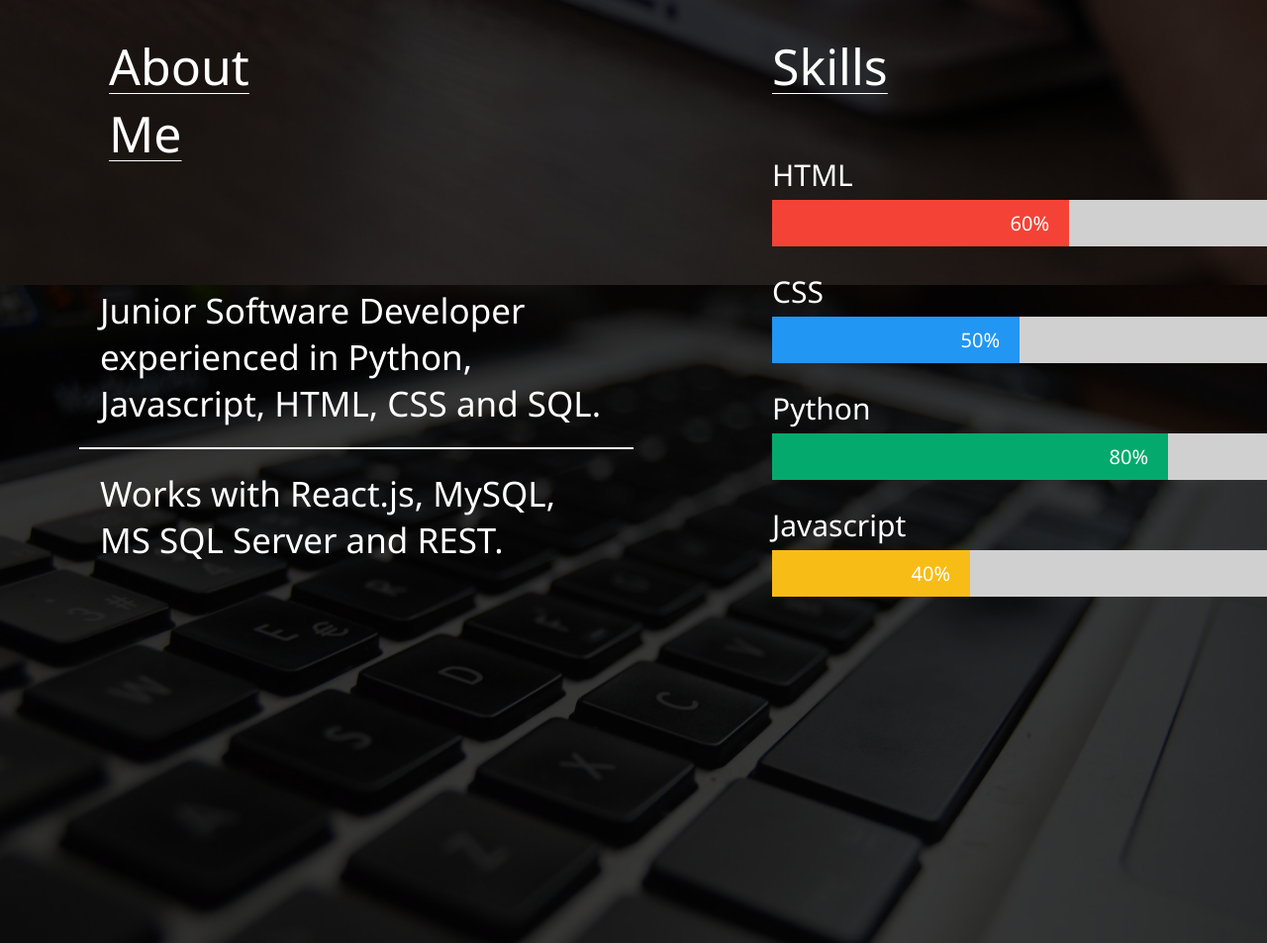
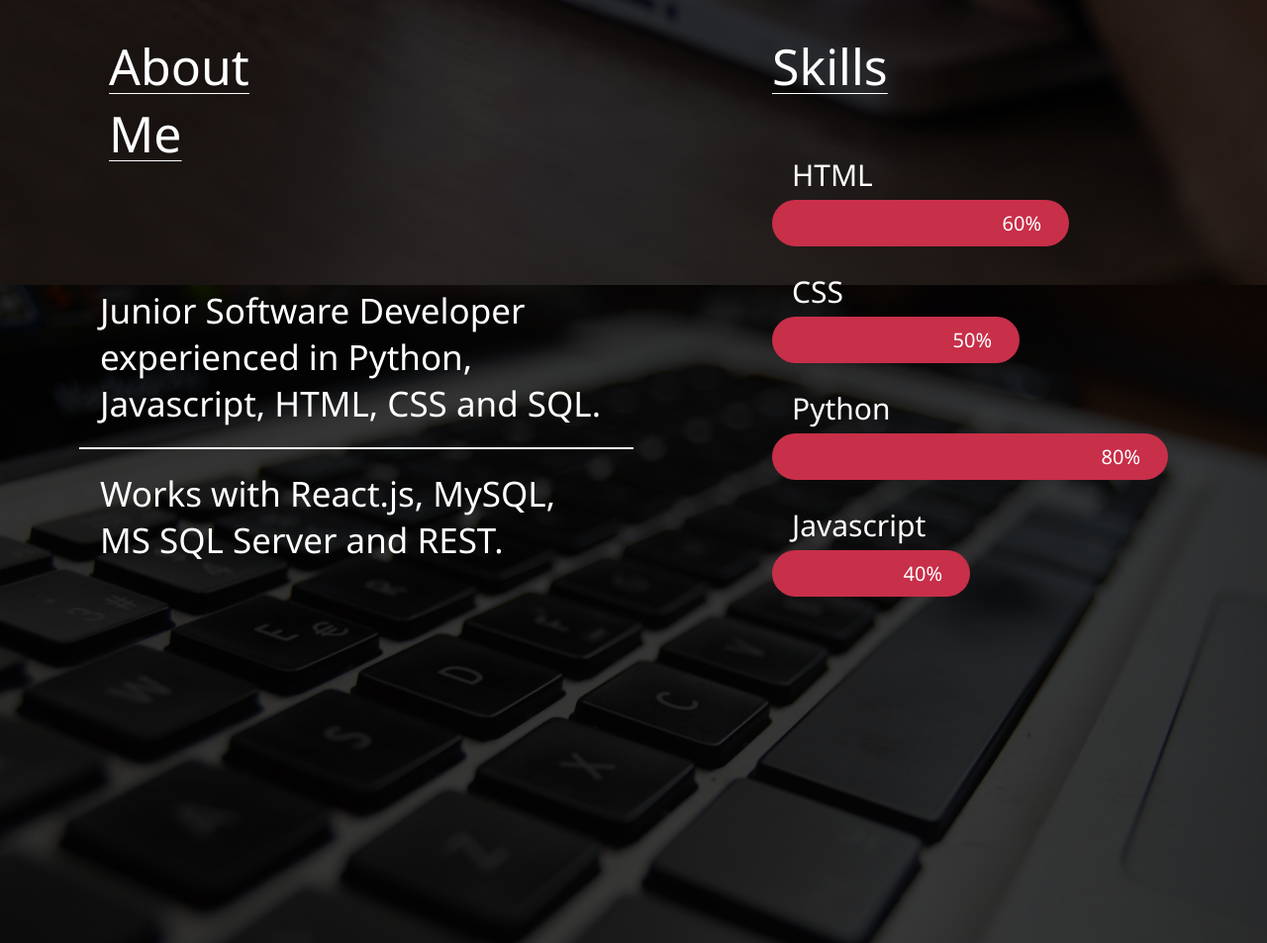
Before and after one commit to Godlyysek/portfolio-website, a plain HTML site: page index.html in a window 1280 px wide. Shown: the part 1397-2350 px from the top of the page at 99% size. Drawn offline with Linux system fonts and the light colour scheme.

Commit message:
Changed the background colour of 'skills' to all be the same rgb(175, 31, 55). Also added a border-radius and changed right padding.

```diff
--- a/index.html
+++ b/index.html
@@ -49,7 +49,7 @@
                 </div>
 
                 <h3>CSS</h3>
-                <div class="container">
+                <div>
                     <div class="skill css">50%</div>
                 </div>
 
--- a/styles.css
+++ b/styles.css
@@ -121,16 +121,12 @@ h2 {
     margin-left: 140px;
 }
 
-.container {
-    width: 100%;
-    background-color: rgb(209, 208, 208);
-}
-
 h3 {
     margin-top: 25px;
     font-weight: 200;
     font-size: 30px;
     margin-bottom: 5px;
+    padding-left: 20px;
 }
 
 .skill {
@@ -138,15 +134,15 @@ h3 {
     padding-top: 10px;
     padding-bottom: 10px;
     color: white;
-    padding-right: 1em;
+    padding-right: 1.4em;
     font-size: 20px;
-    font-weight: 500;
+    font-weight: 400;
 }
 
-.html {width: 60%; background-color: #f44336;}
-.css {width: 50%; background-color: #2196F3;}
-.py {width: 80%; background-color: #04AA6D;}
-.js {width: 40%; background-color: #f8bc17;}
+.html {width: 60%; background-color:rgb(200, 47, 73); border-radius: 40px;}
+.css {width: 50%; background-color:rgb(200, 47, 73); border-radius: 40px;}
+.py {width: 80%; background-color:rgb(200, 47, 73); border-radius: 40px;}
+.js {width: 40%; background-color:rgb(200, 47, 73); border-radius: 40px;}
 
 .title-h2 {
     margin-left: 110px;
```
